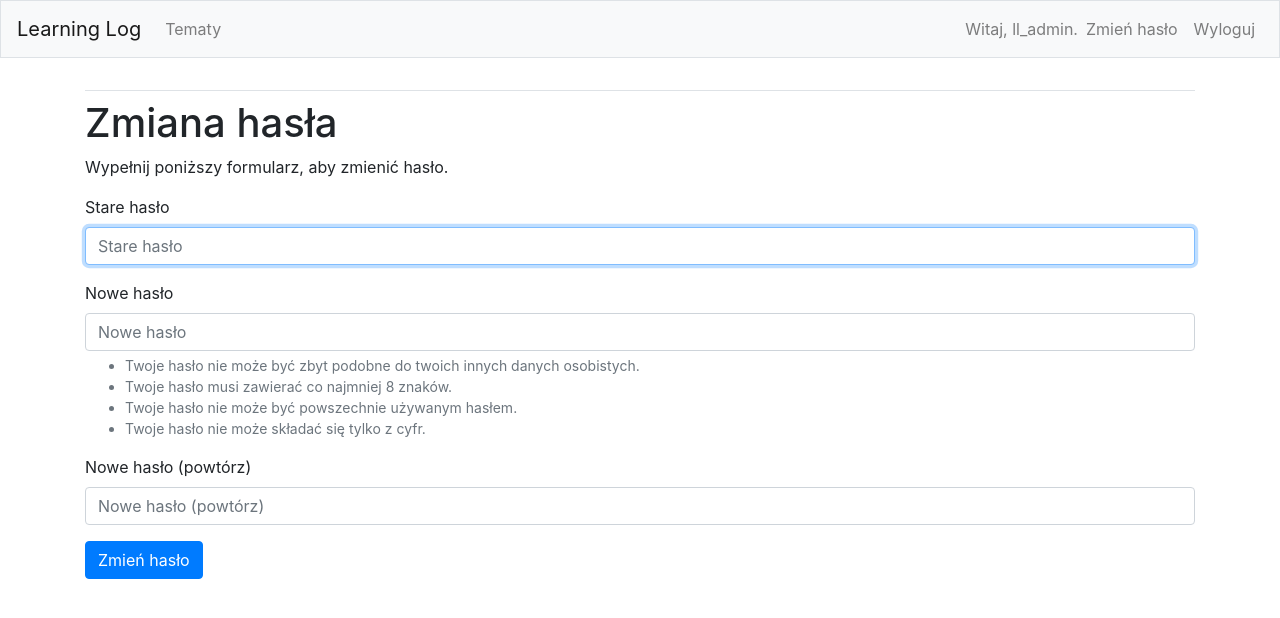
After one commit to tomchi95/learning_log_tj_version, a Django app: page /accounts/password_change/ in a window 1280 px wide. The commit adds this page. Shown: the top 618 px of the page. Run offline with Django 3.2, Linux system fonts and the light colour scheme; a user stored in the database is signed in; some libraries are stand-ins or nearby versions.

Commit message:
Password changing added

```diff
--- a/learning_log/urls.py
+++ b/learning_log/urls.py
@@ -13,14 +13,16 @@ Including another URLconf
     1. Import the include() function: from django.urls import include, path
     2. Add a URL to urlpatterns:  path('blog/', include('blog.urls'))
 """
+from django import contrib
 from users import views
 from django.conf.urls import url
-from django.contrib import admin
+from django.contrib import admin, auth
 from django.urls import path, include
 
 urlpatterns = [
     path('admin/', admin.site.urls),
     path('users/', include('users.urls')),
+    path('accounts/', include('django.contrib.auth.urls')),
 
     #homepage
     #path('', views.index, name='index'),
--- a/learning_logs/templates/learning_logs/base.html
+++ b/learning_logs/templates/learning_logs/base.html
@@ -35,6 +35,9 @@
                         <span class="navbar-text"> Witaj, {{ user.username }}.</span>
                     </li>
                     <li class="nav-item">
+                        <a class='nav-link' href=" {% url 'password_change' %}"> Zmień hasło</a>
+                    </li>
+                    <li class="nav-item">
                         <a class="nav-link" href=" {% url 'users:logout' %}"> Wyloguj</a>
                     </li>
                 {% else %}
@@ -44,6 +47,7 @@
                     <li class="nav-item">
                         <a class="nav-link" href= {% url 'users:login' %}> Zaloguj</a>
                     </li>
+
                 {% endif %}
             </ul>
         </div>
--- /dev/null
+++ b/users/templates/registration/password_change_form.html
@@ -0,0 +1,18 @@
+{% extends 'learning_logs/base.html' %}
+{% load bootstrap4 %}
+{% block header %}
+    <h2>Zmiana hasła</h2>
+{% endblock header %}
+
+{% block content %}
+    <h1> Zmiana hasła </h1>
+    <p> Wypełnij poniższy formularz, aby zmienić hasło. </p>
+    <form method='post'>
+        {% csrf_token %}
+	    {% bootstrap_form form %}
+	    {% buttons %}
+            <button name='submit' class="btn btn-primary">Zmień hasło</button>
+	    {% endbuttons %}
+    <input type="hidden" name="next" value="{% url 'users:password_change' %}" />
+    </form>
+{% endblock content %}
--- a/users/urls.py
+++ b/users/urls.py
@@ -2,7 +2,6 @@
 
 from django import urls
 from django.urls import path, include
-from django.conf.urls import include
 
 from . import views
 
```
Also changed, not shown: users/templates/registration/password_change_done.html (added, +9 -0 lines), users/templates/registration/register.html (+7 -7 lines), db.sqlite3.
